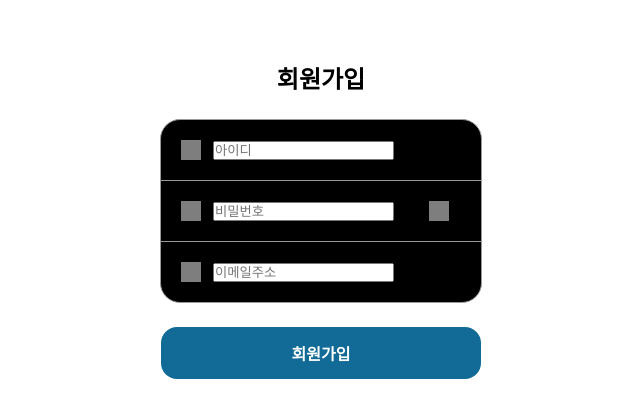
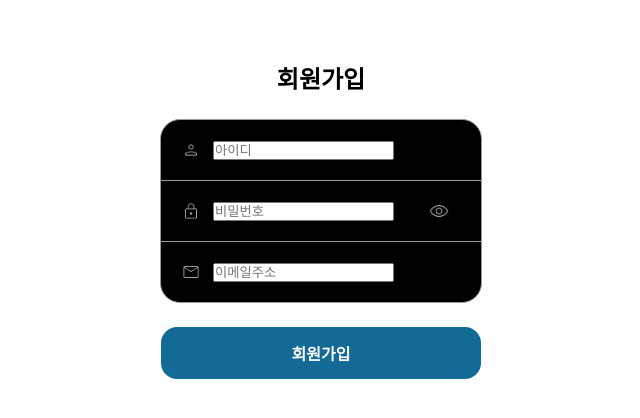
Before and after one commit to kimyena0602/2025-MIVEN-ITSHOW-front, a React (Create React App) app: page /signup in a window 1280 px wide. Shown: the top 418 px of the page, without its empty margins (319-959 px from the left). Built offline with nearby package versions, Linux system fonts and the light colour scheme; grey boxes are pictures that could not be loaded; a web font is replaced by a local one.

Commit message:
✨ [feat] : 이미지 import,

```diff
--- a/src/pages/SignUp.jsx
+++ b/src/pages/SignUp.jsx
@@ -1,18 +1,23 @@
-import React, { useState } from 'react'
-import '../styles/SignUp.css'
+import React, { useState } from "react";
+import "../styles/SignUp.css";
+import personImg from "../assets/images/person.png";
+import lockImg from "../assets/images/lock.png";
+import eyeonImg from "../assets/images/eyeon.png";
+import eyeoffImg from "../assets/images/eyeoff.png";
+import mailImg from "../assets/images/mail.png";
 
 function SignUp() {
-  const [form, setForm] = useState({ username: '', password: '', email: '' })
-  const [showPassword, setShowPassword] = useState(false)
+  const [form, setForm] = useState({ username: "", password: "", email: "" });
+  const [showPassword, setShowPassword] = useState(false);
 
   const handleChange = (e) => {
-    setForm({ ...form, [e.target.name]: e.target.value })
-  }
+    setForm({ ...form, [e.target.name]: e.target.value });
+  };
 
   const handleSubmit = (e) => {
-    e.preventDefault()
-    alert('회원가입 완료!')
-  }
+    e.preventDefault();
+    alert("회원가입 완료!");
+  };
 
   return (
     <form className="signup-container" onSubmit={handleSubmit}>
@@ -20,7 +25,7 @@ function SignUp() {
 
       <div className="input-group-box">
         <div className="input-line">
-          <img src="/src/assets/images/person.png" alt="아이디" />
+          <img src={personImg} alt="아이디" />
           <input
             type="text"
             name="username"
@@ -32,9 +37,9 @@ function SignUp() {
         </div>
 
         <div className="input-line">
-          <img src="/assets/lock.png" alt="비밀번호" />
+          <img src={lockImg} alt="비밀번호" />
           <input
-            type={showPassword ? 'text' : 'password'}
+            type={showPassword ? "text" : "password"}
             name="password"
             placeholder="비밀번호"
             value={form.password}
@@ -42,9 +47,7 @@ function SignUp() {
             required
           />
           <img
-            src={
-              showPassword ? '/assets/eye-off.png' : '/assets/eye-on.png'
-            }
+            src={showPassword ? eyeoffImg : eyeonImg}
             alt="비밀번호 보기"
             className="eye-toggle"
             onClick={() => setShowPassword(!showPassword)}
@@ -52,7 +55,7 @@ function SignUp() {
         </div>
 
         <div className="input-line">
-          <img src="/assets/email.png" alt="이메일" />
+          <img src={mailImg} alt="이메일" />
           <input
             type="email"
             name="email"
@@ -68,7 +71,7 @@ function SignUp() {
         회원가입
       </button>
     </form>
-  )
+  );
 }
 
-export default SignUp
+export default SignUp;
```
